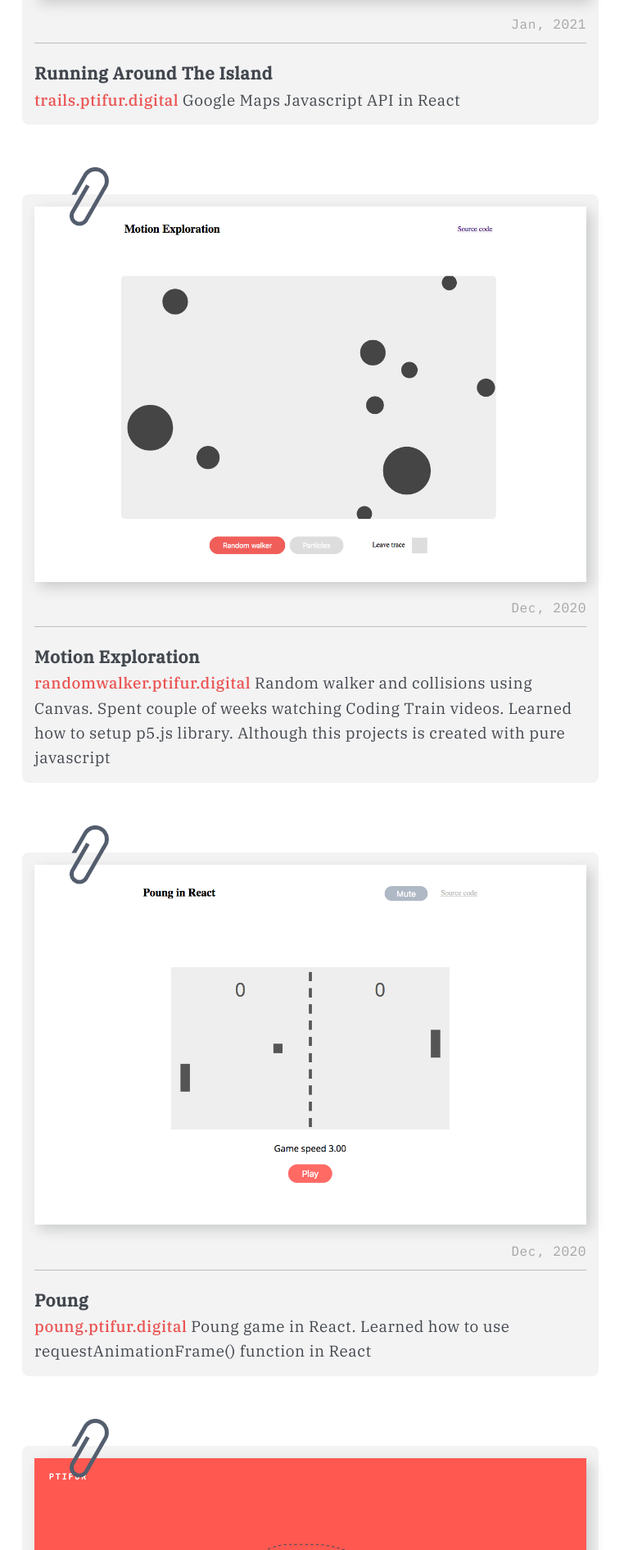
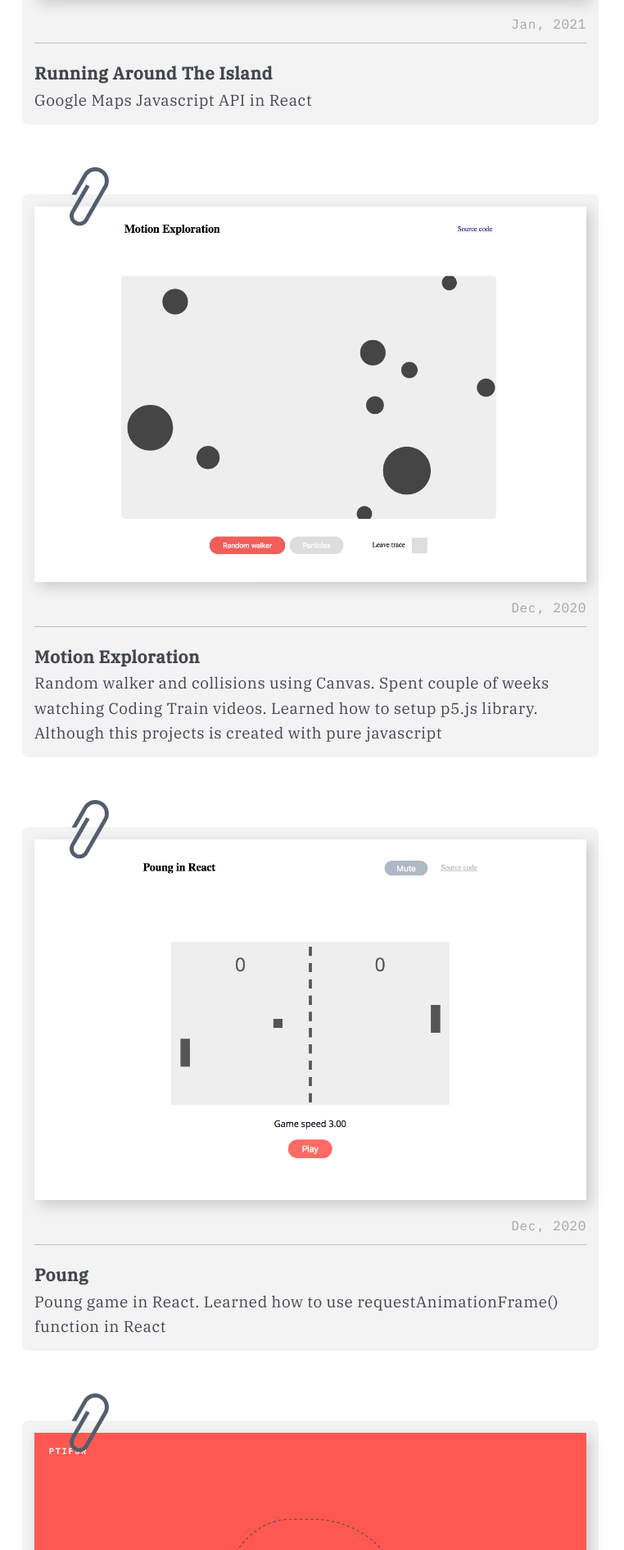
Before and after one commit to ptifur/react-my-website, a React (Create React App) app: page / in a window 1280 px wide. Shown: the part 1549-3440 px from the top of the page at 82% size, without its empty margins (261-1023 px from the left). Built offline with nearby package versions, Linux system fonts and the light colour scheme.

Commit message:
links for images

```diff
--- a/src/App.css
+++ b/src/App.css
@@ -60,6 +60,10 @@ a:hover {
 
 img {
     box-shadow: #272c3133 6px 6px 15px;
+}
+
+img:hover {
+    box-shadow: #272c3133 6px 6px 10px;
 }
 
 .hero {
--- a/src/components/BlogPostRead.js
+++ b/src/components/BlogPostRead.js
@@ -7,7 +7,9 @@ const BlogPostRead = () => (
         {postData.map((data, key) => (
             <div key={key} className='blogpost'>
                 <div className="blog-image">
-                    <img src={data.image} alt="Preview" width="100%" />
+                    <a href={data.link} target='_blank' rel='noopener noreferrer'>
+                        <img src={data.image} alt="Preview" width="100%" />
+                    </a>
                 </div>
                 <div className="blog-text">
                     <p className='date'>{data.date}</p>
--- a/src/data/data.js
+++ b/src/data/data.js
@@ -10,42 +10,48 @@ export const postData = [
         "id": 1,
         "date": "Jan, 2021",
         "title": "Running Around The Island",
-        "text": "<a href='https://trails.ptifur.digital' target='_blank' rel='noopener noreferrer'>trails.ptifur.digital</a> Google Maps Javascript API in React",
+        "text": "Google Maps Javascript API in React",
+        "link": "https://trails.ptifur.digital",
         "image": img1
     },
     {
         "id": 2,
         "date": "Dec, 2020",
         "title": "Motion Exploration",
-        "text": "<a href='https://randomwalker.ptifur.digital' target='_blank' rel='noopener noreferrer'>randomwalker.ptifur.digital</a> Random walker and collisions using Canvas. Spent couple of weeks watching Coding Train videos. Learned how to setup p5.js library. Although this projects is created with pure javascript",
+        "text": "Random walker and collisions using Canvas. Spent couple of weeks watching Coding Train videos. Learned how to setup p5.js library. Although this projects is created with pure javascript",
+        "link": "https://randomwalker.ptifur.digital",
         "image": img2
     },
     {
         "id": 3,
         "date": "Dec, 2020",
         "title": "Poung",
-        "text": "<a href='https://poung.ptifur.digital' target='_blank' rel='noopener noreferrer'>poung.ptifur.digital</a> Poung game in React. Learned how to use requestAnimationFrame() function in React",
+        "text": "Poung game in React. Learned how to use requestAnimationFrame() function in React",
+        "link": "https://poung.ptifur.digital",
         "image": img6
     },
     {
         "id": 4,
         "date": "Aug, 2020",
         "title": "Previous version of my website with a moving blob",
-        "text": "<a href='https://prev.ptifur.digital' target='_blank' rel='noopener noreferrer'>prev.ptifur.digital</a> HTML / CSS responsive website",
+        "text": "HTML / CSS responsive website",
+        "link": "https://prev.ptifur.digital",
         "image": img3
     },
     {
         "id": 5,
         "date": "Oct, 2020",
         "title": "PtiType",
-        "text": "<a href='https://type.ptifur.digital' target='_blank' rel='noopener noreferrer'>type.ptifur.digital</a> JavaScript practice project. It lets you practice typing. This is the first project I shared on DevTo. And recieved some valuable suggestions from the community",
+        "text": "JavaScript practice project. It lets you practice typing. This is the first project I shared on DevTo. And recieved some valuable suggestions from the community",
+        "link": "https://type.ptifur.digital",
         "image": img4
     },
     {
         "id": 6,
         "date": "Aug, 2020",
         "title": "Early version of my website",
-        "text": "<a href='https://blue.ptifur.digital' target='_blank' rel='noopener noreferrer'>blue.ptifur.digital</a>",
+        "text": "",
+        "link": "https://blue.ptifur.digital",
         "image": img5
     }
 ]
```
